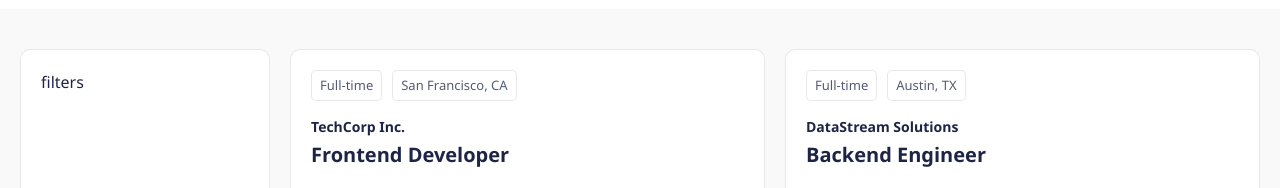
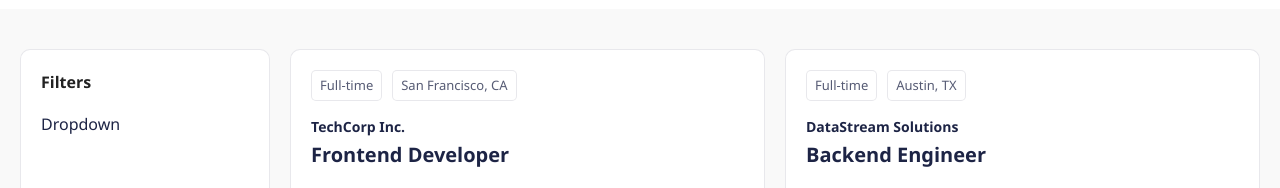
Before and after one commit to Jon-Felipe/Job-Board-React, a React (Vite) app: page /jobs in a window 1280 px wide. Shown: the part 265-453 px from the top of the page. Built offline with nearby package versions, Linux system fonts and the light colour scheme.

Commit message:
dropdown component init

```diff
--- /dev/null
+++ b/src/components/Dropdown/Dropdown.tsx
@@ -0,0 +1,5 @@
+function Dropdown() {
+  return <div>Dropdown</div>;
+}
+
+export default Dropdown;
--- a/src/pages/Jobs/JobsPage.tsx
+++ b/src/pages/Jobs/JobsPage.tsx
@@ -1,4 +1,5 @@
 // components
+import Dropdown from '../../components/Dropdown/Dropdown';
 import JobCard from '../../components/Job/JobCard';
 
 // extras
@@ -15,7 +16,10 @@ function JobsPage() {
         </p>
       </section>
       <div className={styles.jobsContainer}>
-        <section className={styles.filters}>filters</section>
+        <section className={styles.filters}>
+          <h4>Filters</h4>
+          <Dropdown />
+        </section>
         <section className={styles.jobs}>
           {jobs.map((job) => (
             <JobCard key={job.id} job={job} />
```
